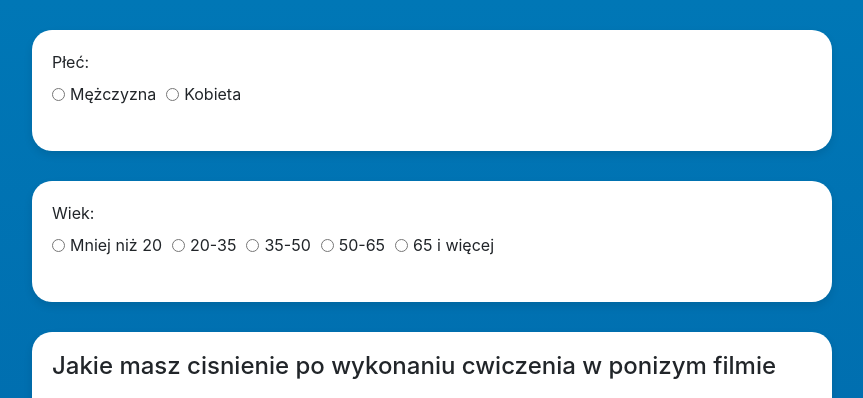
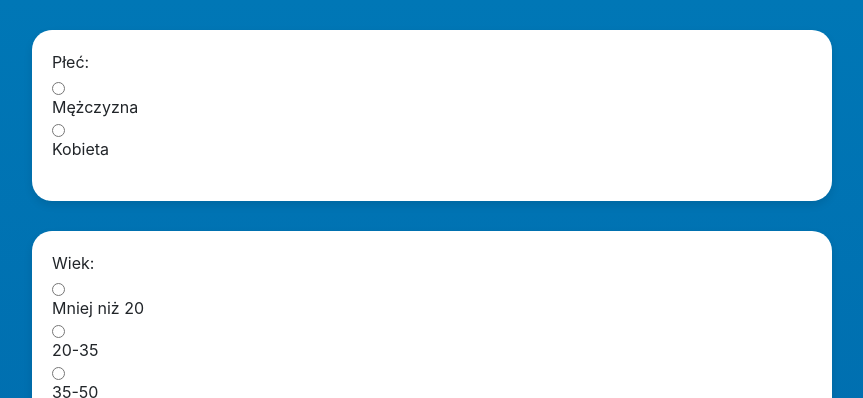
Before and after one commit to ThetaMTX/studiaprojekt, a Django app: page /survey/ in a window 1280 px wide. Shown: the top 398 px of the page, without its empty margins (208-1071 px from the left). Run offline with Django 4.2, Linux system fonts and the light colour scheme; data comes from the database, SQL or seed files in the repository; some libraries are stand-ins or nearby versions.

Commit message:
change flex to block

```diff
--- a/static/style.css
+++ b/static/style.css
@@ -155,7 +155,7 @@ img {
 }
 
 .radio-group {
-  display: flex;
+  display: block;
   flex-direction: row;
   flex-wrap: wrap;
   gap: 10px;
@@ -163,11 +163,12 @@ img {
 }
 
 .radio-group label {
-  display: flex;
+  display: block;
   align-items: center;
   margin-bottom: 5px;
 }
 
 .radio-group input[type="radio"] {
+  display: block;
   margin-right: 5px;
 }
```
